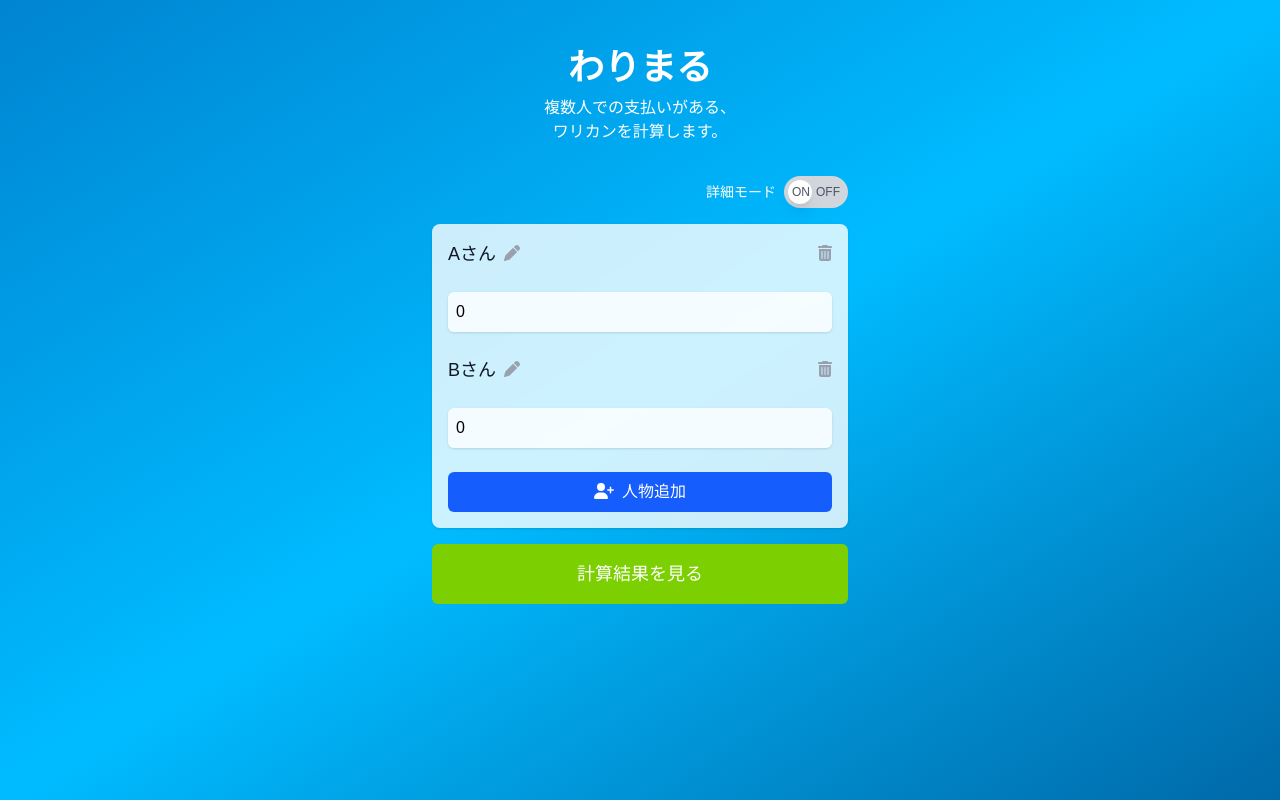
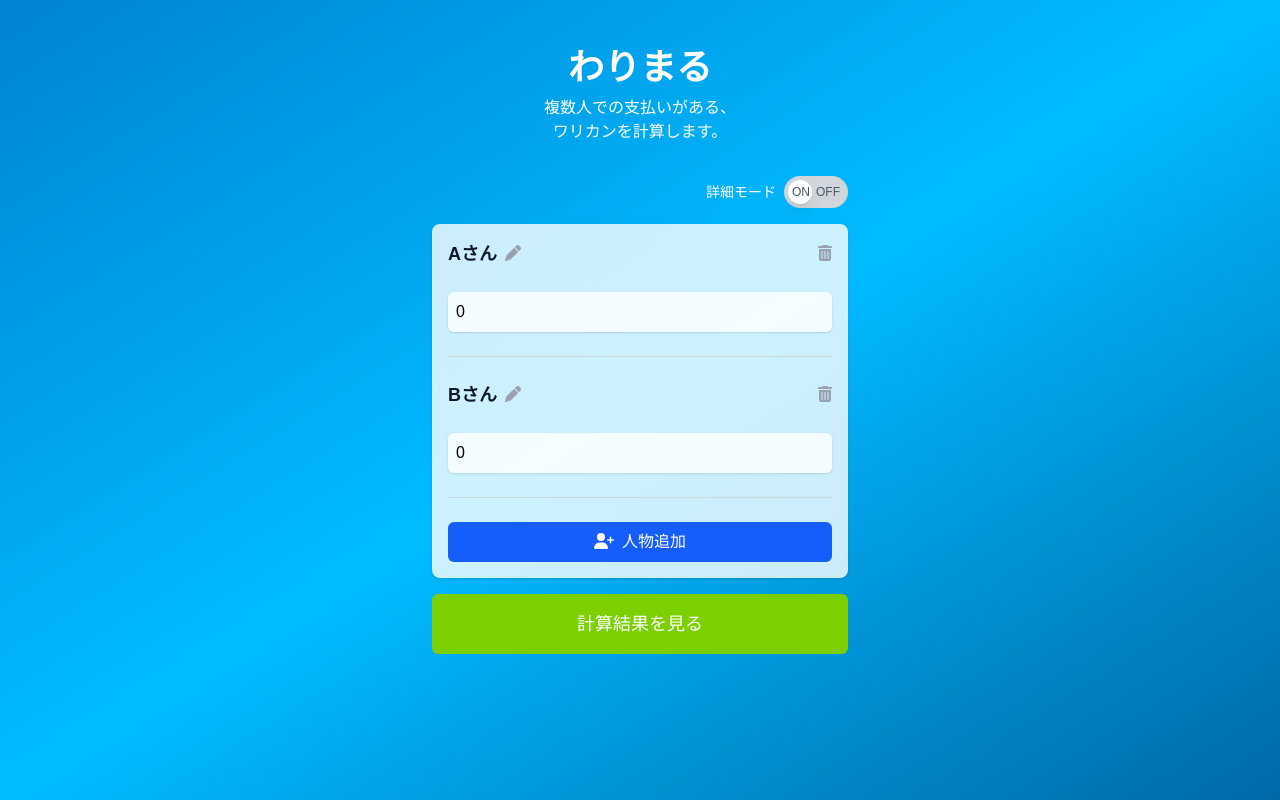
Before and after one commit to gumigumih/warimaru, a React (Vite) app: page / in a window 1280 px wide. Built offline with nearby package versions, Linux system fonts and the light colour scheme.

Commit message:
入力フォームのデザインを改善し、各人の支払いフォームに境界線を追加。名前のフォントスタイルを太字に変更。

```diff
--- a/src/components/InputForm.tsx
+++ b/src/components/InputForm.tsx
@@ -122,7 +122,7 @@ export const InputForm = ({ onShowResult }: InputFormProps) => {
 
       <div className="space-y-6 bg-white/80 backdrop-blur-sm p-4 rounded-lg shadow-sm">
         {people.map((person) => (
-          <div key={person.id} className="">
+          <div key={person.id} className="pb-6 border-b border-gray-300">
             <PersonPaymentForm
               person={person}
               onAddPayment={handleAddPayment}
@@ -406,7 +406,7 @@ const PersonPaymentForm = ({ person, onAddPayment, onUpdateName, onDeletePerson,
           </div>
         ) : (
           <div className="flex items-center gap-2 w-full">
-            <h3 className="text-lg font-medium text-gray-900">{person.name}</h3>
+            <h3 className="text-lg font-bold text-gray-900">{person.name}</h3>
             <button
               onClick={() => setIsEditing(true)}
               className="text-gray-400 hover:text-gray-500"
```
